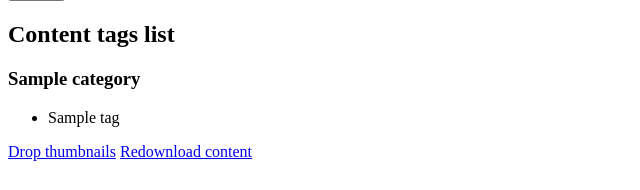
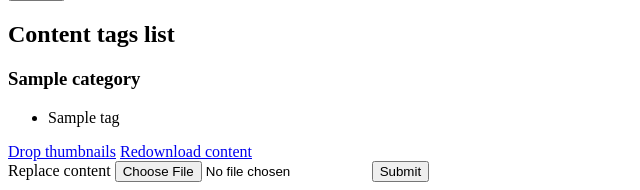
Before and after one commit to mfg637/MfGMediaServer, a Flask app: template templates/content-metadata.html in a window 1280 px wide. Shown: the part 975-1165 px from the top of the page, without its empty margins (0-640 px from the left). Before the commit the page ends 1136 px from the top, so only its background shows below. Run offline with Flask 2, Linux system fonts and the light colour scheme; the template is opened without the code that fills it: most values are stand-ins (such as "Sample title", 1, 10 or a date in 2020); grey boxes marked "Sample" are stand-in pictures; parts of the project's set-up code (start-up, migrations or seed data) failed here and were passed over.

Commit message:
add "replace existing content file" option

```diff
--- a/server.py
+++ b/server.py
@@ -356,16 +356,32 @@ def gen_thumbnail(format: str, width, height, pathstr):
 @app.route('/medialib-content-update/<int:content_id>', methods=['POST'])
 @shared_code.login_validation
 def ml_update_content(content_id: int):
-    raise NotImplemented()
     if flask.request.method == 'POST':
         medialib_db_connection = medialib_db.common.make_connection()
         content_data = medialib_db.get_content_metadata_by_content_id(content_id, medialib_db_connection)
-        f = flask.request.files['file']
-        f.save(
-            shared_code.root_dir.joinpath("pictures").joinpath("medialib").joinpath(
-                "mlid{}.{}".format(content_id, pathlib.Path(f.filename).suffix))
+        if content_data is None:
+            medialib_db_connection.close()
+            return flask.abort(404)
+
+        old_file_path = medialib_db.config.relative_to.joinpath(content_data[1])
+        old_files: list[pathlib.Path] = []
+        if old_file_path.suffix == ".srs":
+            old_files.extend(pyimglib.decoders.srs.get_file_paths(old_file_path))
+        elif old_file_path.suffix == ".mpd":
+            pyimglib.transcoding.encoders.dash_encoder.DASHEncoder.delete_result(old_file_path)
+        old_files.append(old_file_path)
+        for file in old_files:
+            file.unlink(missing_ok=True)
+
+        f = flask.request.files['content-update-file']
+        file_path = shared_code.root_dir.joinpath("pictures").joinpath("medialib").joinpath(
+            "mlid{}{}".format(content_id, pathlib.Path(f.filename).suffix)
         )
-        # TODO: MEDIALIB content path update
+        f.save(file_path)
+        medialib_db.update_file_path(
+            content_id, str(file_path.relative_to(medialib_db.config.relative_to)), medialib_db_connection
+        )
+        medialib_db_connection.close()
         return 'file uploaded successfully'
 
 
--- a/templates/content-metadata.html
+++ b/templates/content-metadata.html
@@ -173,5 +173,12 @@
             {% if derpibooru_dl_server and origin_name and origin_id %}
                 <a href="{{ derpibooru_dl_server}}/{{ origin_name }}?id={{ origin_id }}&rewrite=1">Redownload content</a>
             {% endif %}
+            {% if content_id %}
+                <form action = "/medialib-content-update/{{ content_id }}" method="POST" enctype="multipart/form-data">
+                    Replace content
+                    <input type="file" name="content-update-file" />
+                    <input type="submit"/>
+                </form>
+            {% endif %}
 </body>
 </html>
```
